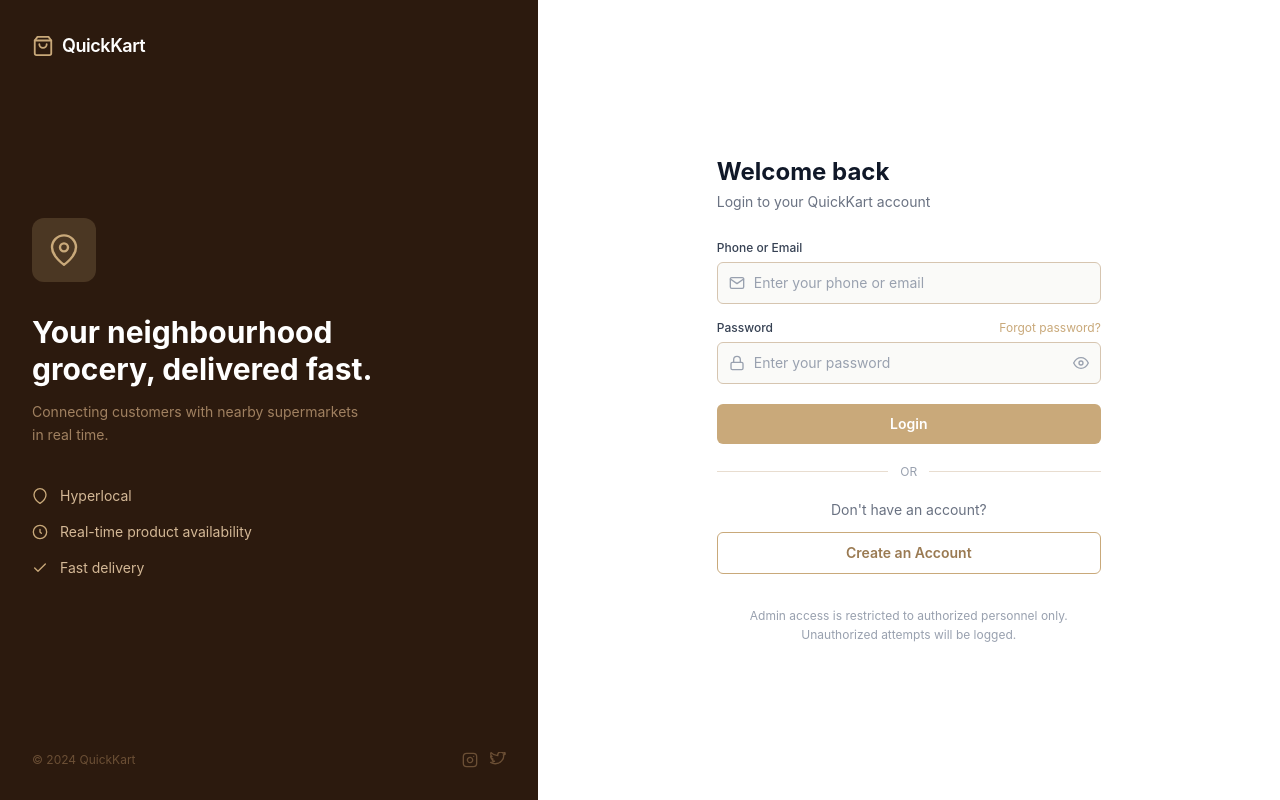
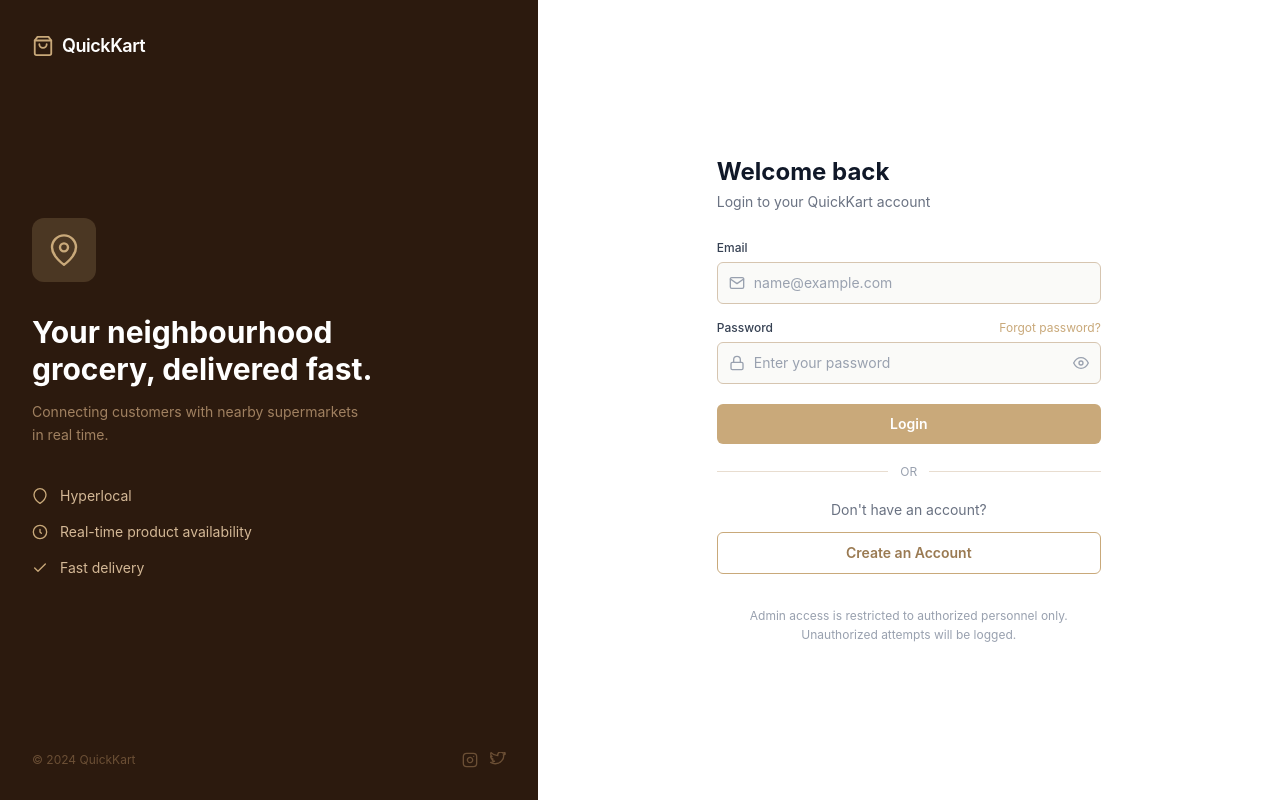
Before and after one commit to adil2133-git/QuickCart, a React (Vite) app in the folder frontend/: page /login in a window 1280 px wide. Built offline with nearby package versions, Linux system fonts and the light colour scheme.

Commit message:
login page connected with backend

```diff
--- a/frontend/src/auth/login.tsx
+++ b/frontend/src/auth/login.tsx
@@ -1,16 +1,63 @@
 import { useState } from "react";
 import { useNavigate } from "react-router-dom";
-import ForgotPasswordModal from "./forgotPasswordModal"
+import ForgotPasswordModal from "./forgotPasswordModal";
+import api from "../api/axios";
 
-// ─── Login Page ───────────────────────────────────────────────────────────────
+const ROLE_ROUTES = {
+  CUSTOMER: "/home",
+  ADMIN: "/admin/dashboard",
+  DRIVER: "/driver/home",
+  STORE: "/store/dashboard",
+};
+
 export default function QuickKartLogin() {
   const [showPassword, setShowPassword] = useState(false);
   const [showForgot, setShowForgot] = useState(false);
+  const [email, setEmail] = useState("");
+  const [password, setPassword] = useState("");
+  const [error, setError] = useState("");
+  const [loading, setLoading] = useState(false);
+
   const navigate = useNavigate();
+
+  const inputClass = "w-full pl-9 pr-4 py-2.5 text-sm border rounded-md outline-none text-gray-700 placeholder-gray-400";
+  const inputStyle = { borderColor: "#D6C5B0", backgroundColor: "#FAFAF8" };
+  const handleFocus = (e) => {
+    e.target.style.borderColor = "#C9A97A";
+    e.target.style.boxShadow = "0 0 0 2px #C9A97A33";
+  };
+  const handleBlur = (e) => {
+    e.target.style.borderColor = "#D6C5B0";
+    e.target.style.boxShadow = "none";
+  };
+
+  const handleLogin = async (e) => {
+    e.preventDefault();
+    setError("");
+
+    if (!email.trim() || !password.trim()) {
+      setError("Email and password are required");
+      return;
+    }
+
+    try {
+      setLoading(true);
+      const { data } = await api.post("/auth/login", {
+        email: email.trim(),
+        password,
+      });
+
+      navigate(ROLE_ROUTES[data.user.role] || "/");
+
+    } catch (err) {
+      setError(err.response?.data?.message || "Something went wrong");
+    } finally {
+      setLoading(false);
+    }
+  };
 
   return (
     <div className="relative flex min-h-screen w-full font-sans">
-      {/* Forgot Password modal rendered over the login page */}
       {showForgot && <ForgotPasswordModal onClose={() => setShowForgot(false)} />}
 
       {/* Left Panel */}
@@ -18,7 +65,6 @@ export default function QuickKartLogin() {
         className="hidden md:flex flex-col justify-between w-[42%] min-h-screen px-8 py-8"
         style={{ backgroundColor: "#2C1A0E" }}
       >
-        {/* Logo */}
         <div className="flex items-center gap-2">
           <svg width="22" height="22" viewBox="0 0 24 24" fill="none" stroke="#C9A97A" strokeWidth="2" strokeLinecap="round" strokeLinejoin="round">
             <path d="M6 2L3 6v14a2 2 0 002 2h14a2 2 0 002-2V6l-3-4z" />
@@ -28,7 +74,6 @@ export default function QuickKartLogin() {
           <span className="text-white font-semibold text-lg tracking-tight">QuickKart</span>
         </div>
 
-        {/* Center Content */}
         <div className="flex flex-col gap-8 mt-4">
           <div className="w-16 h-16 rounded-xl flex items-center justify-center" style={{ backgroundColor: "#C9A97A33" }}>
             <svg width="32" height="32" viewBox="0 0 24 24" fill="none" stroke="#C9A97A" strokeWidth="1.8" strokeLinecap="round" strokeLinejoin="round">
@@ -62,7 +107,6 @@ export default function QuickKartLogin() {
           </div>
         </div>
 
-        {/* Footer */}
         <div className="flex items-center justify-between mt-8">
           <span style={{ color: "#6B4F35" }} className="text-xs">© 2024 QuickKart</span>
           <div className="flex items-center gap-3">
@@ -84,9 +128,22 @@ export default function QuickKartLogin() {
           <h2 className="text-2xl font-bold text-gray-900 mb-1">Welcome back</h2>
           <p className="text-sm text-gray-500 mb-7">Login to your QuickKart account</p>
 
-          {/* Phone or Email */}
+          {/* Error Banner */}
+          {error && (
+            <div className="flex items-center gap-2 rounded-md px-4 py-3 mb-4 bg-red-50 border border-red-200">
+              <svg width="15" height="15" viewBox="0 0 24 24" fill="none" stroke="#ef4444" strokeWidth="2" strokeLinecap="round" strokeLinejoin="round">
+                <circle cx="12" cy="12" r="10" />
+                <line x1="12" y1="8" x2="12" y2="12" />
+                <line x1="12" y1="16" x2="12.01" y2="16" />
+              </svg>
+              <p className="text-sm text-red-600">{error}</p>
+            </div>
+          )}
+
+          <form onSubmit={handleLogin}>
+            {/* Email */}
             <div className="mb-4">
-            <label className="block text-xs font-medium text-gray-700 mb-1.5">Phone or Email</label>
+              <label className="block text-xs font-medium text-gray-700 mb-1.5">Email</label>
               <div className="relative">
                 <span className="absolute left-3 top-1/2 -translate-y-1/2 text-gray-400">
                   <svg width="16" height="16" viewBox="0 0 24 24" fill="none" stroke="currentColor" strokeWidth="2" strokeLinecap="round" strokeLinejoin="round">
@@ -95,12 +152,15 @@ export default function QuickKartLogin() {
                   </svg>
                 </span>
                 <input
-                type="text"
-                placeholder="Enter your phone or email"
-                className="w-full pl-9 pr-4 py-2.5 text-sm border rounded-md outline-none text-gray-700 placeholder-gray-400"
-                style={{ borderColor: "#D6C5B0", backgroundColor: "#FAFAF8" }}
-                onFocus={(e) => { e.target.style.borderColor = "#C9A97A"; e.target.style.boxShadow = "0 0 0 2px #C9A97A33"; }}
-                onBlur={(e) => { e.target.style.borderColor = "#D6C5B0"; e.target.style.boxShadow = "none"; }}
+                  type="email"
+                  required
+                  value={email}
+                  onChange={(e) => setEmail(e.target.value)}
+                  placeholder="name@example.com"
+                  className={inputClass}
+                  style={{ ...inputStyle }}
+                  onFocus={handleFocus}
+                  onBlur={handleBlur}
                 />
               </div>
             </div>
@@ -109,7 +169,6 @@ export default function QuickKartLogin() {
             <div className="mb-5">
               <div className="flex justify-between items-center mb-1.5">
                 <label className="text-xs font-medium text-gray-700">Password</label>
-              {/* Opens the modal inline */}
                 <button
                   type="button"
                   onClick={() => setShowForgot(true)}
@@ -128,36 +187,53 @@ export default function QuickKartLogin() {
                 </span>
                 <input
                   type={showPassword ? "text" : "password"}
+                  required
+                  value={password}
+                  onChange={(e) => setPassword(e.target.value)}
                   placeholder="Enter your password"
-                className="w-full pl-9 pr-10 py-2.5 text-sm border rounded-md outline-none text-gray-700 placeholder-gray-400"
-                style={{ borderColor: "#D6C5B0", backgroundColor: "#FAFAF8" }}
-                onFocus={(e) => { e.target.style.borderColor = "#C9A97A"; e.target.style.boxShadow = "0 0 0 2px #C9A97A33"; }}
-                onBlur={(e) => { e.target.style.borderColor = "#D6C5B0"; e.target.style.boxShadow = "none"; }}
+                  className={`${inputClass} pr-10`}
+                  style={{ ...inputStyle }}
+                  onFocus={handleFocus}
+                  onBlur={handleBlur}
                 />
-              <button type="button" onClick={() => setShowPassword(!showPassword)} className="absolute right-3 top-1/2 -translate-y-1/2 text-gray-400 hover:text-gray-600">
+                <button
+                  type="button"
+                  onClick={() => setShowPassword(!showPassword)}
+                  className="absolute right-3 top-1/2 -translate-y-1/2 text-gray-400 hover:text-gray-600"
+                >
+                  <svg width="16" height="16" viewBox="0 0 24 24" fill="none" stroke="currentColor" strokeWidth="2" strokeLinecap="round" strokeLinejoin="round">
                     {showPassword ? (
-                  <svg width="16" height="16" viewBox="0 0 24 24" fill="none" stroke="currentColor" strokeWidth="2" strokeLinecap="round" strokeLinejoin="round">
+                      <>
                         <path d="M17.94 17.94A10.07 10.07 0 0112 20c-7 0-11-8-11-8a18.45 18.45 0 015.06-5.94" />
                         <path d="M9.9 4.24A9.12 9.12 0 0112 4c7 0 11 8 11 8a18.5 18.5 0 01-2.16 3.19" />
                         <line x1="1" y1="1" x2="23" y2="23" />
-                  </svg>
+                      </>
                     ) : (
-                  <svg width="16" height="16" viewBox="0 0 24 24" fill="none" stroke="currentColor" strokeWidth="2" strokeLinecap="round" strokeLinejoin="round">
+                      <>
                         <path d="M1 12s4-8 11-8 11 8 11 8-4 8-11 8-11-8-11-8z" />
                         <circle cx="12" cy="12" r="3" />
+                      </>
+                    )}
                   </svg>
-                )}
                 </button>
               </div>
             </div>
 
             {/* Login Button */}
             <button
-            className="w-full py-2.5 text-sm font-semibold rounded-md text-white transition-opacity hover:opacity-90 active:opacity-80"
+              type="submit"
+              disabled={loading}
+              className="w-full py-2.5 text-sm font-semibold rounded-md text-white transition-opacity hover:opacity-90 active:opacity-80 flex items-center justify-center gap-2 disabled:opacity-70"
               style={{ backgroundColor: "#C9A97A" }}
             >
-            Login
+              {loading && (
+                <svg className="animate-spin" width="15" height="15" viewBox="0 0 24 24" fill="none" stroke="currentColor" strokeWidth="2">
+                  <path d="M21 12a9 9 0 11-6.219-8.56" />
+                </svg>
+              )}
+              {loading ? "Logging in..." : "Login"}
             </button>
+          </form>
 
           {/* OR Divider */}
           <div className="flex items-center gap-3 my-5">
@@ -176,7 +252,6 @@ export default function QuickKartLogin() {
             Create an Account
           </button>
 
-          {/* Admin Notice */}
           <p className="text-center text-xs text-gray-400 mt-8 leading-relaxed">
             Admin access is restricted to authorized personnel only.<br />Unauthorized attempts will be logged.
           </p>
```
Lines whose indentation alone changed are shown as unchanged.
